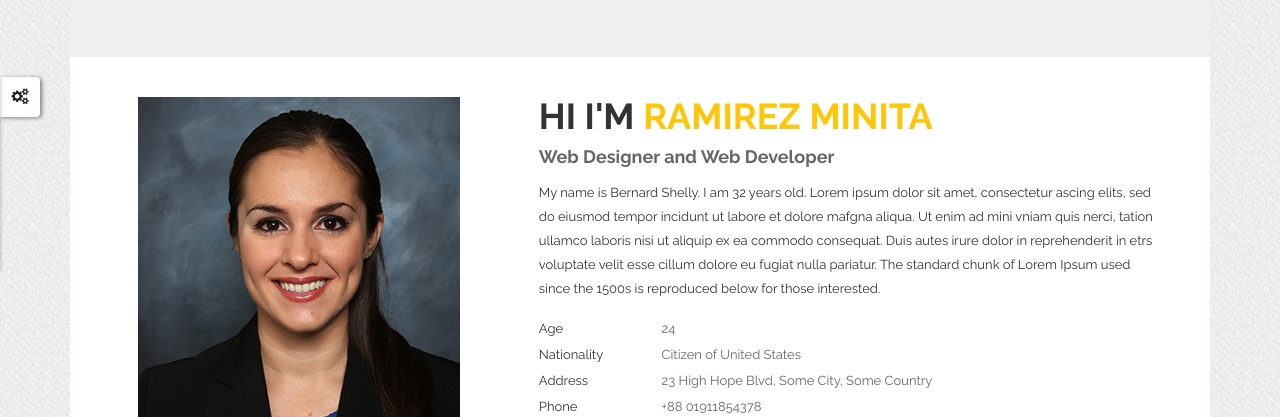
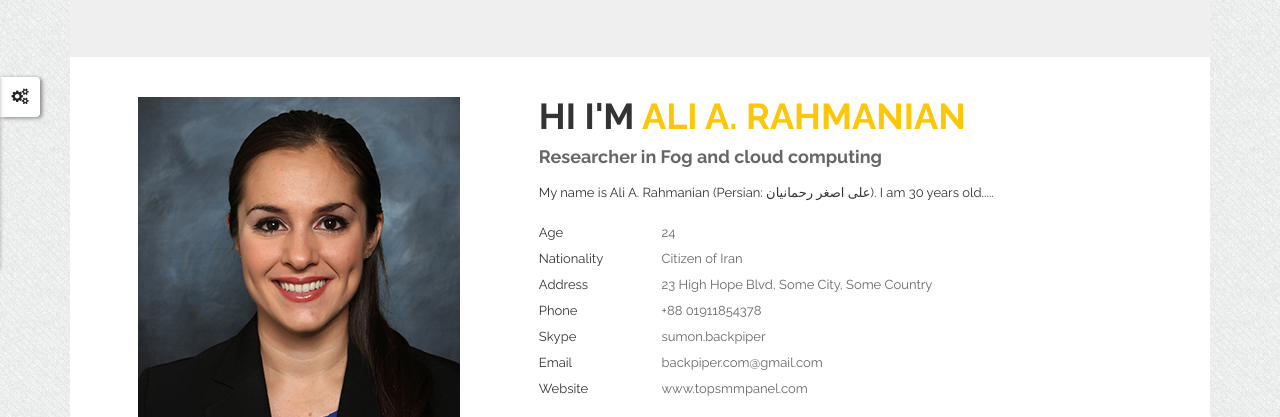
Before and after one commit to ali-rahmanian/ali-rahmanian.github.io, a plain HTML site: page index.html in a window 1280 px wide. Shown: the part 83-500 px from the top of the page. Drawn offline with Linux system fonts and the light colour scheme; some packages are replaced by stand-ins of ours.

Commit message:
Update index.html

```diff
--- a/index.html
+++ b/index.html
@@ -6,7 +6,7 @@
         <meta name="viewport" content="width=device-width, initial-scale=1">
         <link rel="icon" href="img/fav-icon.png" type="image/x-icon" />
         <!-- The above 3 meta tags *must* come first in the head; any other head content must come *after* these tags -->
-        <title>RAMIREZ - Resume / CV / </title>
+        <title>Ali A. Rahmanian - Resume / CV / </title>
 
         <!-- Icon css link -->
         <link href="vendors/material-icon/css/materialdesignicons.min.css" rel="stylesheet">
@@ -89,9 +89,9 @@
                         </div>
                         <div class="col-md-7">
                             <div class="row person_details">
-                                <h3>Hi I'm <span>Ramirez Minita</span></h3>
-                                <h4>Web Designer and Web Developer</h4>
-                                <p>My name is Bernard Shelly. I am 32 years old. Lorem ipsum dolor sit amet, consectetur ascing elits, sed do eiusmod tempor incidunt ut labore et dolore mafgna aliqua. Ut enim ad mini vniam quis nerci, tation ullamco laboris nisi ut aliquip ex ea commodo consequat. Duis autes irure dolor in reprehenderit in etrs voluptate velit esse cillum dolore eu fugiat nulla pariatur. The standard chunk of Lorem Ipsum used since the 1500s is reproduced below for those interested.</p>
+                                <h3>Hi I'm <span>Ali A. Rahmanian</span></h3>
+                                <h4>Researcher in Fog and cloud computing</h4>
+                                <p>My name is Ali A. Rahmanian (Persian: علی اصغر رحمانیان). I am 30 years old.....</p>
                                 <div class="person_information">
                                     <ul>
                                         <li><a href="#">Age</a></li>
@@ -104,7 +104,7 @@
                                     </ul>
                                     <ul>
                                         <li><a href="#">24</a></li>
-                                        <li><a href="#">Citizen of United States</a></li>
+                                        <li><a href="#">Citizen of Iran</a></li>
                                         <li><a href="#">23 High Hope Blvd, Some City, Some Country</a></li>
                                         <li><a href="#">+88 01911854378</a></li>
                                         <li><a href="#">sumon.backpiper</a></li>
```
